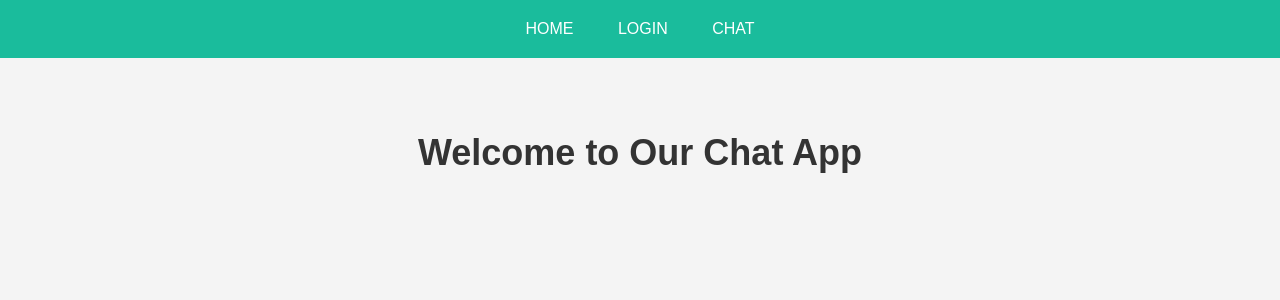
After one commit to maulikk04/ChatApp, a Node server app: template views/home.ejs in a window 1280 px wide. The commit adds this page. Shown: the top 300 px of the page. Run offline with Node 20, Linux system fonts and the light colour scheme; the template is opened without the code that fills it, so the values that code supplies are empty; some libraries are stand-ins or nearby versions.

Commit message:
add login functionality using passportjs

```diff
--- a/app.js
+++ b/app.js
@@ -1,53 +1,75 @@
 const express = require('express');
 const { createServer } = require('node:http');
-const { join } = require('node:path');
 const { Server } = require('socket.io');
 const mongoose = require('mongoose');
+const passport = require('passport');
+const passportsetup = require('./config/passport-setup')
+const authroutes = require('./routes/authroutes');
+const profileroutes = require('./routes/profileroutes');
+const session = require('express-session');
+const msgmodel = require('./model/messagesmodel');
+const usermodel= require('./model/usermodel');
 
 async function main() {
     try {
         await mongoose.connect('mongodb+srv://maulikkansara04:Tp9v7ZmONEJMBwIY@cluster0.4qikkrc.mongodb.net/Cluster0?retryWrites=true&w=majority');
         console.log('connected to db');
-        const model = mongoose.connection;
-        const collection = model.collection('messages');
         const app = express();
         const server = createServer(app);
+
+        app.use(session({
+            secret: 'abcdefghijk',
+            resave : false,
+            saveUninitialized : true,
+            cookie :{
+                maxAge : 24*60*60*1000
+            }
+        }))
+
+        //initialize passport
+        app.use(passport.initialize());
+        app.use(passport.session());
 
         const io = new Server(server, {
             connectionStateRecovery: {},
         });
 
+        app.use(express.static('public'));
+        app.set('view engine','ejs');
         app.get('/', (req, res) => {
-            res.sendFile(join(__dirname, 'index.html'));
+            res.render('home',{user:req.user});
         });
+        app.use('/auth',authroutes);
+        app.use('/chat',profileroutes);
 
         io.on('connection', async (socket) => {
             console.log('user connected');
             socket.on('disconnect', () => {
                 console.log('user disconnected');
             })
-
             socket.on('chat message', async (msg,clientoffset,callback) => {
                 let result;
+                console.log('Received:', msg, clientoffset);
                 try {
-                     result = await collection.insertOne({ content: msg, clientoffset:clientoffset });
+                     result = await msgmodel.create({message: msg, clientoffset:clientoffset });
+                     io.emit('chat message',msg, result.insertedId);
+                     callback();
                 } catch (error) {
                     if(error.code == 11000){
                         callback();
                     }
                     return;
                 }
-                io.emit('chat message', msg, result.insertedId);
-                callback();
+
 
             })
 
             if(!socket.recovered)
             {
                 try {
-                    const data = collection.find({_id:{$gt: new mongoose.Types.ObjectId(socket.handshake.auth.serveroffset )  }});
+                    const data = await msgmodel.find({_id:{$gt: new mongoose.Types.ObjectId(socket.handshake.auth.serveroffset )  }});
                     for await(const val of data){
-                        socket.emit('chat message',val.content,val._id);
+                        socket.emit('chat message',val.message,val._id);
                     }
                 } catch (error) {
                     console.log(error);
--- a/package.json
+++ b/package.json
@@ -12,10 +12,15 @@
   "author": "",
   "license": "ISC",
   "dependencies": {
+    "cookie-session": "^2.0.0",
+    "ejs": "^3.1.9",
     "express": "^4.18.2",
+    "express-session": "^1.17.3",
     "mongodb": "^6.3.0",
     "mongoose": "^8.0.3",
     "nodemon": "^3.0.1",
+    "passport": "^0.7.0",
+    "passport-google-oauth20": "^2.0.0",
     "socket.io": "^4.7.2"
   }
 }
--- /dev/null
+++ b/public/style.css
@@ -0,0 +1,70 @@
+body {
+    font-family: Arial, sans-serif;
+    margin: 0;
+    padding: 0;
+    background-color: #f4f4f4;
+}
+
+.container {
+    width: 80%;
+    margin: auto;
+    overflow: hidden;
+}
+
+header {
+    background: #1abc9c;
+    color: white;
+    padding: 20px 0;
+    text-align: center;
+}
+
+header a {
+    color: #ffffff;
+    text-decoration: none;
+    text-transform: uppercase;
+    font-size: 16px;
+    margin: 0 20px;
+}
+
+header a:hover {
+    color: #e8491d;
+}
+
+main {
+    padding: 50px 0;
+    text-align: center;
+}
+
+main h1 {
+    font-size: 36px;
+    color: #333;
+}
+
+.button-container {
+    margin-top: 20px;
+}
+
+.button-container a {
+    display: inline-block;
+    padding: 10px 20px;
+    background-color: #1abc9c;
+    color: #ffffff;
+    text-decoration: none;
+    font-size: 18px;
+    margin: 0 10px;
+    border-radius: 5px;
+}
+
+.button-container a:hover {
+    background-color: #e8491d;
+}
+
+footer {
+    background: #1abc9c;
+    color: #ffffff;
+    text-align: center;
+    padding: 10px 0;
+    position: fixed;
+    bottom: 0;
+    width: 100%;
+}
--- /dev/null
+++ b/views/home.ejs
@@ -0,0 +1,33 @@
+<!DOCTYPE html>
+<html lang="en">
+
+<head>
+    <meta charset="UTF-8">
+    <meta name="viewport" content="width=device-width, initial-scale=1.0">
+    <title>Home Page</title>
+    <link rel="stylesheet" href="style.css">
+</head>
+
+<body>
+    <header>
+        <div class="container">
+            <nav>
+                <a href="/">Home</a>
+                <% if(user){ %>
+                    <a href="/auth/logout">Logout</a>
+                  <% }else{ %>
+                  <a href="/auth/login">Login</a>
+                  <% } %>
+                <a href="/chat">Chat</a>
+            </nav>
+        </div>
+    </header>
+
+    <main>
+        <div class="container">
+            <h1>Welcome to Our Chat App</h1>
+        </div>
+    </main>
+</body>
+
+</html>
```
Also changed, not shown: config/passport-setup.js (added, +39 -0 lines), model/messagesmodel.js (added, +16 -0 lines), model/usermodel.js (added, +11 -0 lines), routes/authroutes.js (added, +28 -0 lines), routes/profileroutes.js (added, +17 -0 lines), views/chat.ejs (renamed from index.html, +25 -4 lines), views/login.ejs (added, +97 -0 lines), 1 other file.
